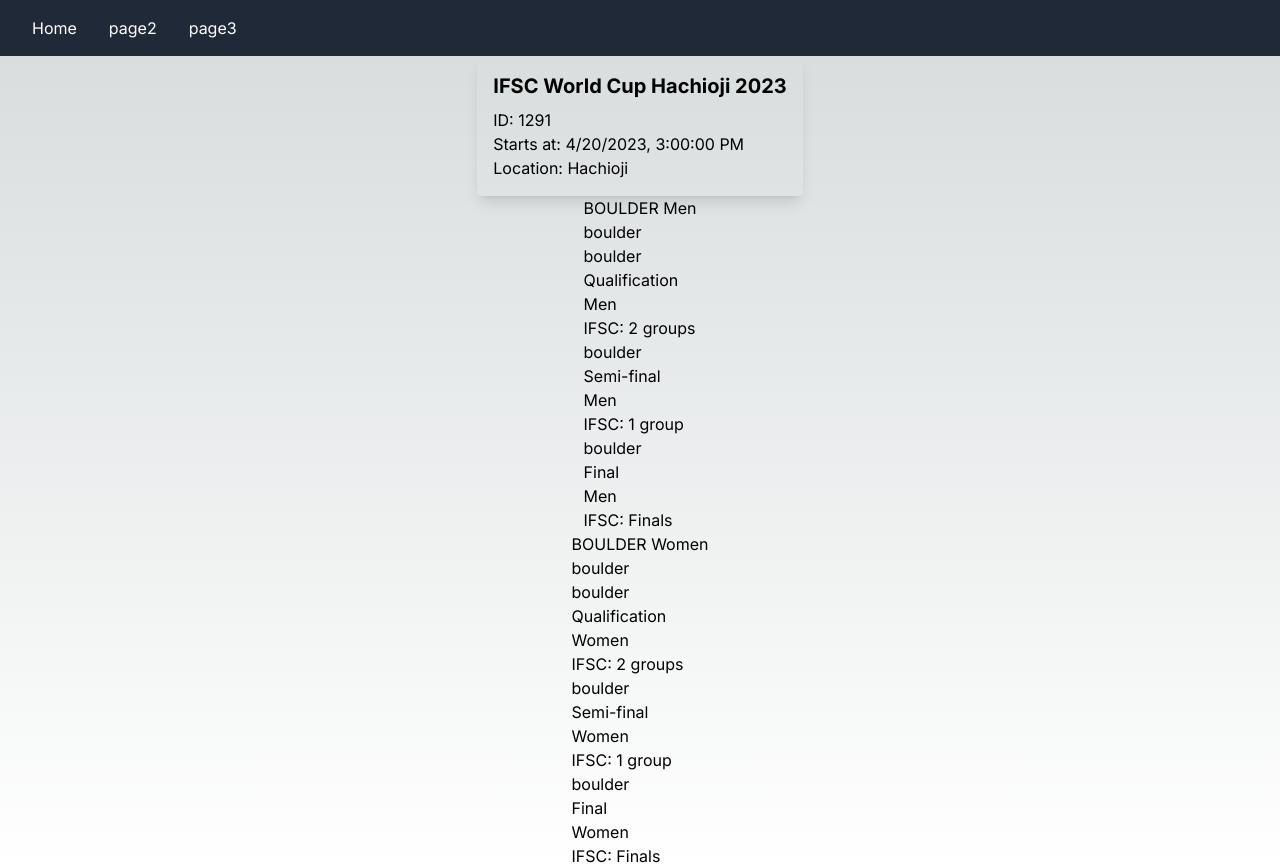
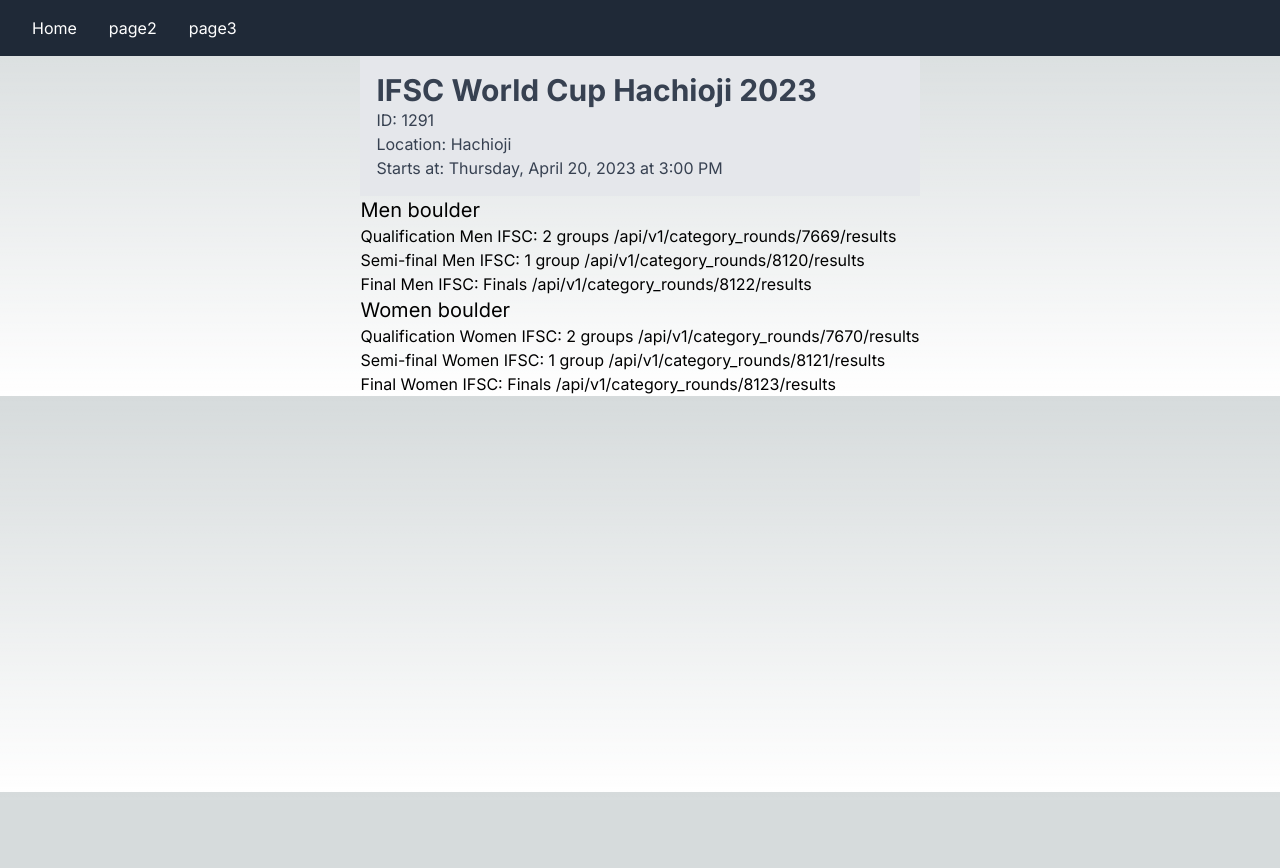
Before and after one commit to manhellis/ifsc-result-browser, a Next.js app in the folder myReact/ifsc-result-browser/: page /page3 in a window 1280 px wide. After the commit the page ends 800 px from the top, so only its background shows below. Built offline with nearby package versions, Linux system fonts and the light colour scheme.

Commit message:
single event displaying support

```diff
--- /dev/null
+++ b/myReact/ifsc-result-browser/src/app/components/eventPage.js
@@ -0,0 +1,69 @@
+import React from "react";
+
+const EventPageHeader = ({ event }) => {
+    const startDate = new Date(event.starts_at).toLocaleString("en-US", {
+        dateStyle: "full",
+        timeStyle: "short",
+        timeZone: "UTC",
+    });
+
+    return (
+        <header className="bg-gray-200 text-gray-700 p-4">
+            <h1 className="text-3xl font-bold">{event.name}</h1>
+            <p>ID: {event.id}</p>
+            <p>Location: {event.location}</p>
+            <p>Starts at: {startDate}</p>
+        </header>
+    );
+};
+
+const CategoryRounds = ({ category }) => {
+    // pass in dcat
+    const rounds = category.category_rounds.map((round) => {
+        return (
+            <div key={round.category}>
+                <h2>
+                    {`${round.name} ${round.category} ${round.format} `}
+
+                    <span>{`${round.result_url}`}</span>
+                </h2>
+
+                <p>{round.round_date}</p>
+            </div>
+        );
+    });
+
+    return (
+        <div>
+            {/* <h2>Rounds</h2> */}
+            {rounds}
+        </div>
+    );
+};
+
+const EventPageCategory = ({ event }) => {
+    return event.d_cats.map((category) => {
+        // Added return statement here
+        // console.log(category.category_name);
+        return (
+            <div key={category.d_cat_id}>
+                <h1 className="text-xl">{`${category.category_name} ${category.discipline_kind}`}</h1>
+                <CategoryRounds category={category} />
+            </div>
+        );
+    });
+};
+
+const EventPage = ({ event }) => {
+    // Your component logic here
+    // console.log(event)
+    return (
+        // Your JSX code here
+        <div>
+            <EventPageHeader event={event} />
+            <EventPageCategory event={event} />
+        </div>
+    );
+};
+
+export default EventPage;
--- a/myReact/ifsc-result-browser/src/app/page3/page.js
+++ b/myReact/ifsc-result-browser/src/app/page3/page.js
@@ -1,19 +1,16 @@
 import React from 'react';
 import singleEvent from '../../data/singleEvent.json';
-import EventPageHeader from '../components/eventPageHeader';
-import EventPageContent from '../components/eventPageContent';
+import EventPage from '../components/eventPage'
 
 
 const Page = () => {
-
+    // console.log(singleEvent.name)
 
     // console.log(singleEvent.d_cats);
     return (
         <div className='flex flex-col justify-center items-center'>
-            <EventPageHeader eventPage={singleEvent} />
-            {singleEvent.d_cats.map((cat, index) => (
-                <EventPageContent key={index} category={cat} />
-            ))}
+            <EventPage event={singleEvent} />
+
         </div>
     );
 };
```
